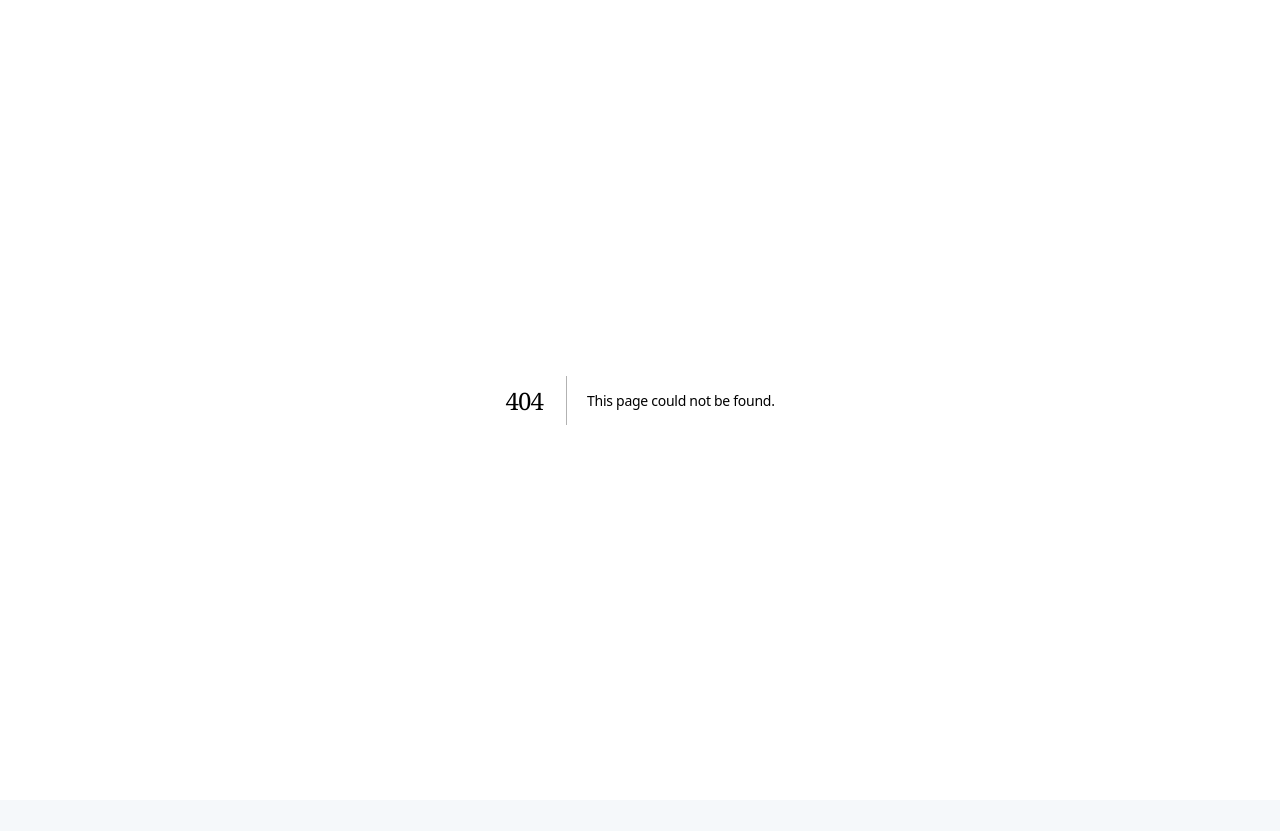
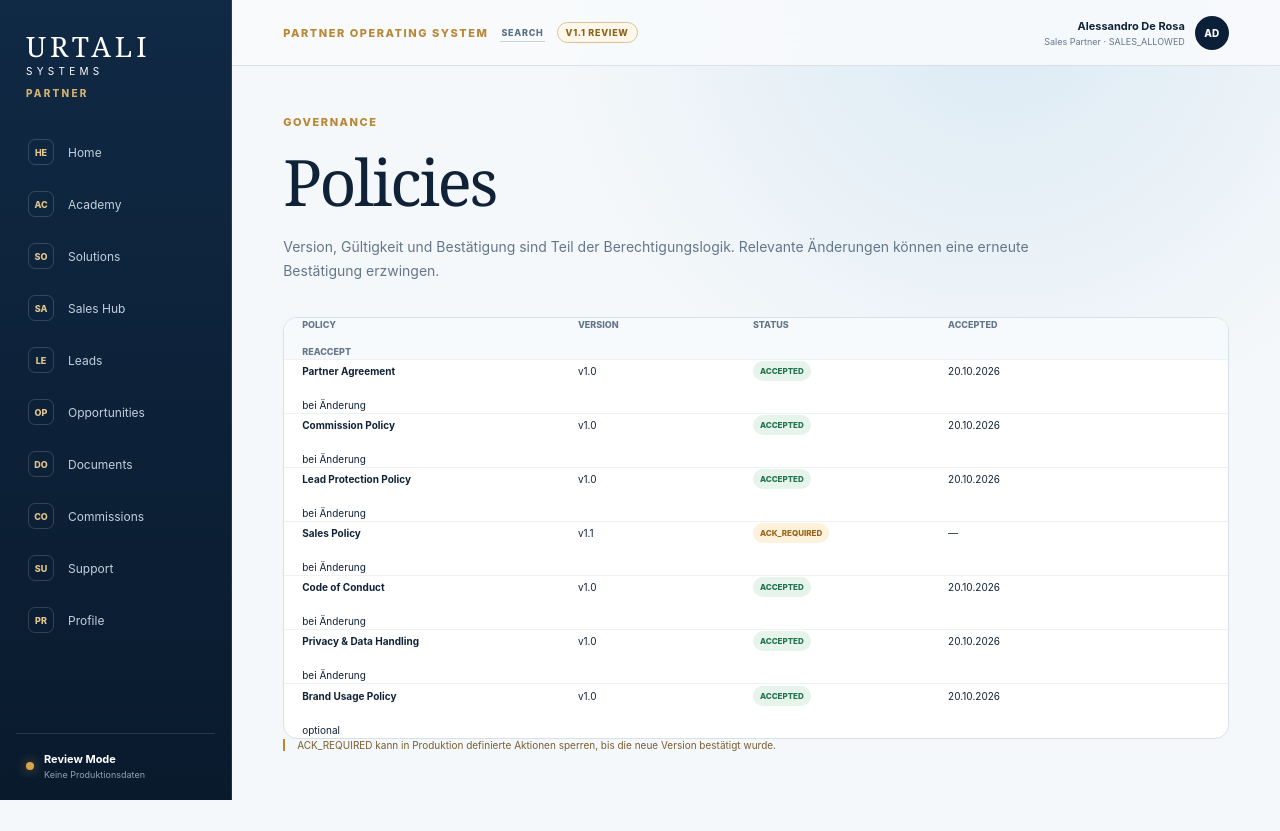
Before and after one commit to lavolpeofficial/vito-platform, a Next.js app in the folder apps/partner-portal/: page /policies in a window 1280 px wide. Before the commit this address had no page. Before the commit the page ends 800 px from the top, so only its background shows below. Built offline with nearby package versions, Linux system fonts and the light colour scheme.

Commit message:
feat(partner-portal): add apps/partner-portal/app/(portal)/policies/page.tsx

```diff
--- /dev/null
+++ b/apps/partner-portal/app/(portal)/policies/page.tsx
@@ -0,0 +1,24 @@
+const policies = [
+  ['Partner Agreement','1.0','ACCEPTED','20.10.2026',true],
+  ['Commission Policy','1.0','ACCEPTED','20.10.2026',true],
+  ['Lead Protection Policy','1.0','ACCEPTED','20.10.2026',true],
+  ['Sales Policy','1.1','ACK_REQUIRED','—',true],
+  ['Code of Conduct','1.0','ACCEPTED','20.10.2026',true],
+  ['Privacy & Data Handling','1.0','ACCEPTED','20.10.2026',true],
+  ['Brand Usage Policy','1.0','ACCEPTED','20.10.2026',false],
+];
+
+export default function PoliciesPage() {
+  return (
+    <>
+      <header className="page-head"><span className="eyebrow">Governance</span><h1>Policies</h1><p>Version, Gültigkeit und Bestätigung sind Teil der Berechtigungslogik. Relevante Änderungen können eine erneute Bestätigung erzwingen.</p></header>
+      <div className="table-card">
+        <div className="data-table policy-table">
+          <div className="data-row data-header"><span>Policy</span><span>Version</span><span>Status</span><span>Accepted</span><span>Reaccept</span></div>
+          {policies.map(([name,version,status,date,reaccept]) => <div className="data-row" key={String(name)}><strong>{String(name)}</strong><span>v{String(version)}</span><span><b className={'stage ' + (status === 'ACCEPTED' ? 'stage-accepted' : 'stage-review')}>{String(status)}</b></span><span>{String(date)}</span><span>{reaccept ? 'bei Änderung' : 'optional'}</span></div>)}
+        </div>
+      </div>
+      <div className="scope-guard policy-note">ACK_REQUIRED kann in Produktion definierte Aktionen sperren, bis die neue Version bestätigt wurde.</div>
+    </>
+  );
+}
```
